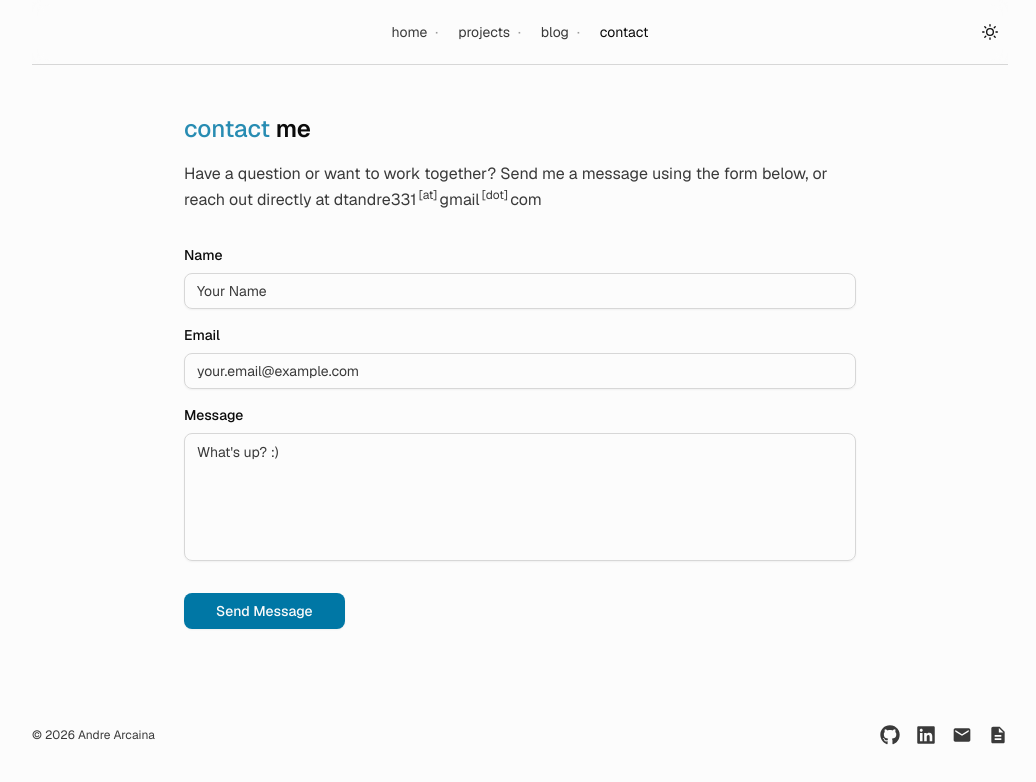
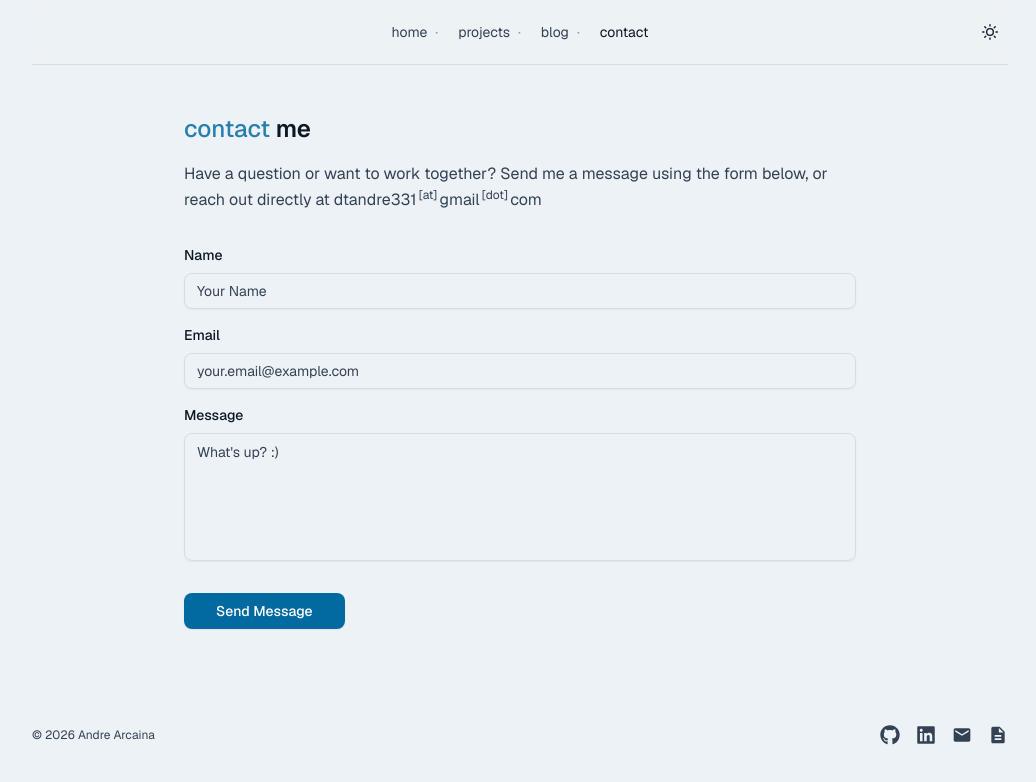
Before and after one commit to andrearcaina/andrearcaina.github.io, a Next.js app in the folder web/: page /contact in a window 1280 px wide. Shown: the top 782 px of the page, without its empty margins (120-1156 px from the left). Built offline with nearby package versions, Linux system fonts and the light colour scheme; no server answers.

Commit message:
change light mode background color

```diff
--- a/web/app/globals.css
+++ b/web/app/globals.css
@@ -3,25 +3,25 @@
 @custom-variant dark (&:is(.dark *));
 
 :root {
-  --background: oklch(0.99 0 0);
-  --foreground: oklch(0.15 0 0);
-  --card: oklch(1 0 0);
-  --card-foreground: oklch(0.15 0 0);
-  --popover: oklch(1 0 0);
-  --popover-foreground: oklch(0.15 0 0);
-  --primary: oklch(0.52 0.14 225);
-  --primary-foreground: oklch(0.985 0 0);
-  --secondary: oklch(0.96 0 0);
-  --secondary-foreground: oklch(0.15 0 0);
-  --muted: oklch(0.96 0 0);
-  --muted-foreground: oklch(0.35 0 0);
-  --accent: oklch(0.96 0 0);
-  --accent-foreground: oklch(0.15 0 0);
+  --background: #edf2f6;
+  --foreground: #0b1626;
+  --card: #ffffff;
+  --card-foreground: #0b1626;
+  --popover: #ffffff;
+  --popover-foreground: #0b1626;
+  --primary: #0369a1;
+  --primary-foreground: #ffffff;
+  --secondary: #e5edf4;
+  --secondary-foreground: #0b1626;
+  --muted: #e5edf4;
+  --muted-foreground: #334155;
+  --accent: #e5edf4;
+  --accent-foreground: #0b1626;
   --destructive: oklch(0.577 0.245 27.325);
   --destructive-foreground: oklch(0.985 0 0);
-  --border: oklch(0.88 0 0);
-  --input: oklch(0.88 0 0);
-  --ring: oklch(0.52 0.14 225);
+  --border: #d3dde6;
+  --input: #d3dde6;
+  --ring: #0369a1;
   --chart-1: oklch(0.463 0.132 240);
   --chart-2: oklch(0.55 0.12 220);
   --chart-3: oklch(0.65 0.15 200);
@@ -94,18 +94,34 @@
 }
 
 .activity-level-0 {
+  background-color: #e8eef4;
+}
+.activity-level-1 {
+  background-color: #c8e3f1;
+}
+.activity-level-2 {
+  background-color: #82c5e5;
+}
+.activity-level-3 {
+  background-color: #299aca;
+}
+.activity-level-4 {
+  background-color: #0369a1;
+}
+
+.dark .activity-level-0 {
   background-color: color-mix(in oklab, var(--muted) 70%, transparent);
 }
-.activity-level-1 {
+.dark .activity-level-1 {
   background-color: color-mix(in oklab, var(--primary) 25%, var(--muted));
 }
-.activity-level-2 {
+.dark .activity-level-2 {
   background-color: color-mix(in oklab, var(--primary) 45%, var(--muted));
 }
-.activity-level-3 {
+.dark .activity-level-3 {
   background-color: color-mix(in oklab, var(--primary) 68%, var(--muted));
 }
-.activity-level-4 {
+.dark .activity-level-4 {
   background-color: var(--primary);
 }
 
@@ -169,6 +185,16 @@
   background-color: rgba(0, 0, 0, 0.05);
 }
 
+/* Keep the light theme cool and let cards sit visibly above the page surface. */
+:root:not(.dark) .button-hover-fix {
+  background-color: var(--secondary);
+  border-color: var(--border);
+}
+
+:root:not(.dark) .border-border.bg-card {
+  box-shadow: 0 1px 2px rgba(15, 30, 50, 0.04);
+}
+
 /* Theme transition animation */
 .theme-transition {
   transition: all 0.3s cubic-bezier(0.4, 0, 0.2, 1);
```
